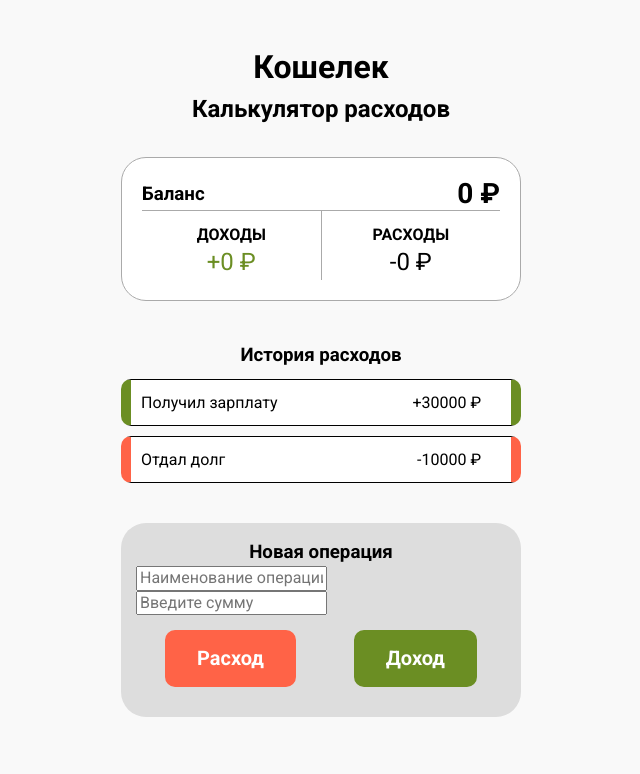
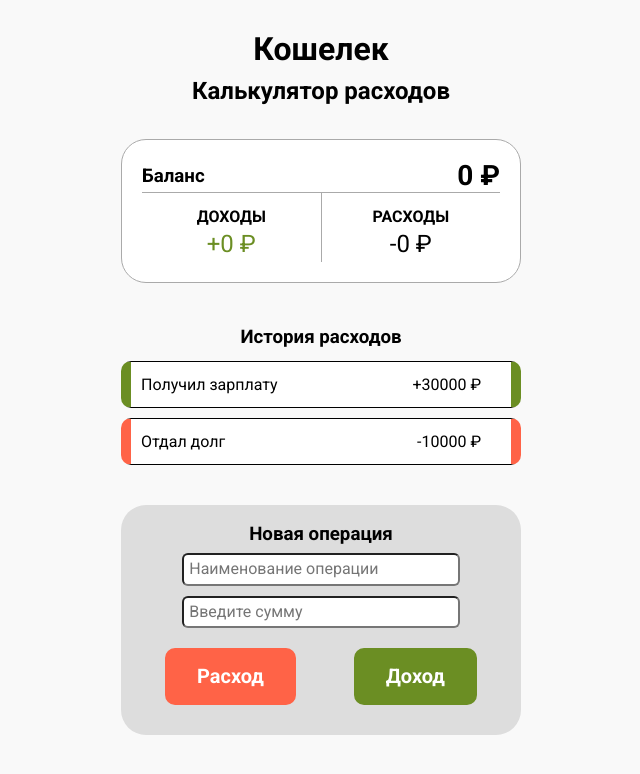
Before and after one commit to savogor56/calc_money, a React (Create React App) app: page / in a window 1280 px wide. Shown: the top 774 px of the page, without its empty margins (319-959 px from the left). Built offline with nearby package versions, Linux system fonts and the light colour scheme.

Commit message:
correct operation form styles

```diff
--- a/src/components/Operation/Operation.module.css
+++ b/src/components/Operation/Operation.module.css
@@ -6,6 +6,18 @@
     padding: 15px 15px;
 }
 
+.operation form {
+    display: flex;
+    flex-direction: column;
+    align-items: center;
+}
+
+.operation input {
+    margin: 5px;
+    padding: 5px;
+    border-radius: 6px;
+    width: 75%;
+}
 
 .fields {
     display: block;
@@ -24,6 +36,7 @@
 .btns {
     display: flex;
     justify-content: space-around;
+    width: 100%;
 }
 
 .btn {
```
